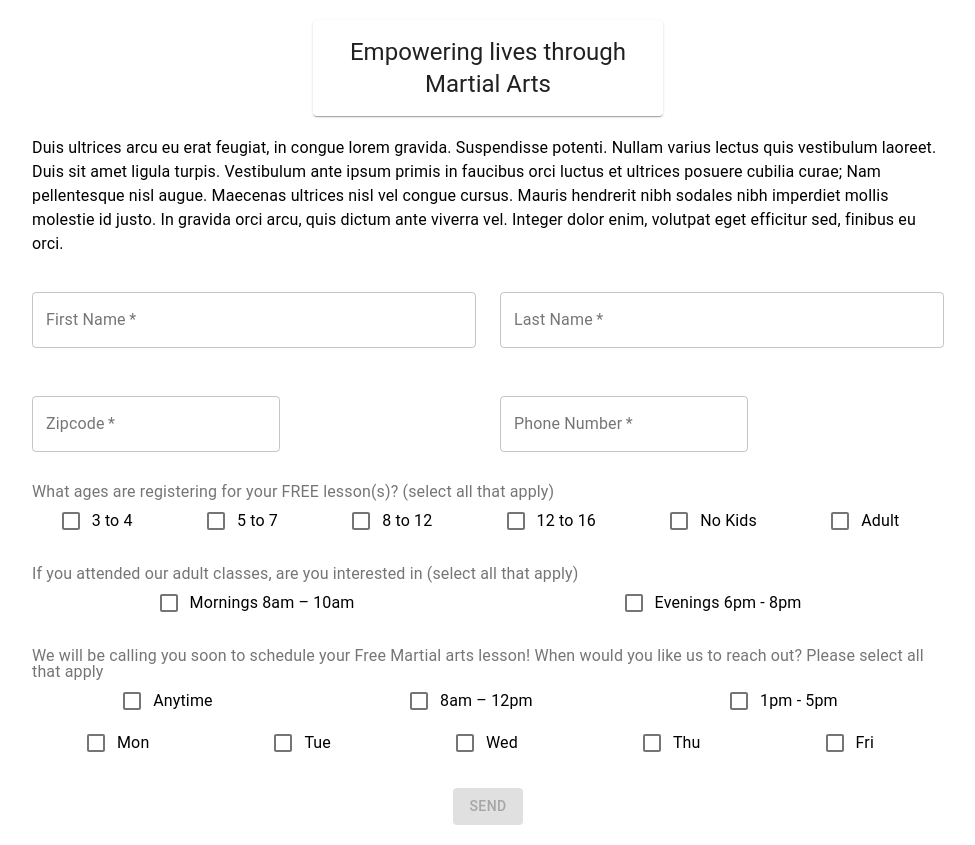
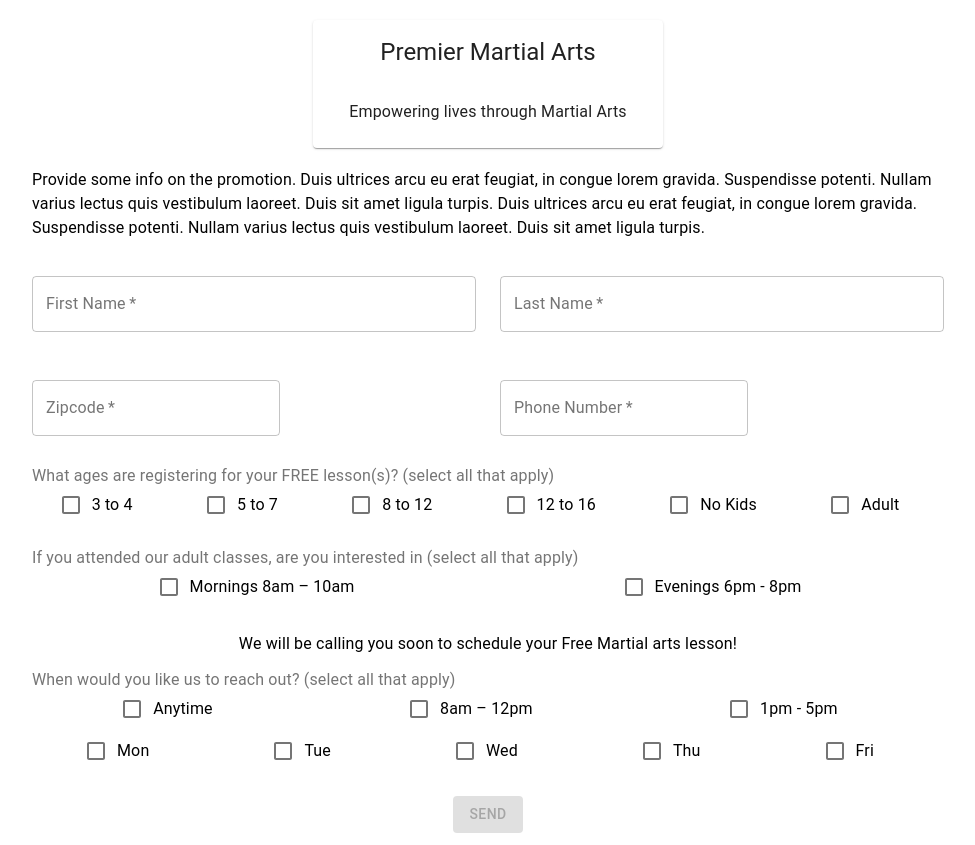
Before and after one commit to nickcoleman/google_sheets, a React (Create React App) app in the folder client/: page /promotion in a window 1280 px wide. Shown: the whole page, without its empty margins (152-1127 px from the left). Built offline with nearby package versions, Linux system fonts and the light colour scheme.

Commit message:
improve temp header

```diff
--- a/client/src/landing_pages/Promotion/ContactForm.js
+++ b/client/src/landing_pages/Promotion/ContactForm.js
@@ -1,11 +1,14 @@
 import React from 'react';
 import moment from 'moment';
 import {useFormik} from 'formik';
+
+import Button from '@material-ui/core/Button';
 import CircularProgress from '@material-ui/core/CircularProgress';
 import Container from '@material-ui/core/Container';
 import Grid from '@material-ui/core/Grid';
 import TextField from '@material-ui/core/TextField';
-import Button from '@material-ui/core/Button';
+import Typography from '@material-ui/core/Typography';
+
 import {BASE_URL_LANDING} from 'helpers/constants';
 
 import useStyles from './ContactForm.styles';
@@ -230,8 +233,12 @@ export const ContactForm = () => {
             />
           </Grid>
           <Grid item xs={12}>
+            <Typography align='center' className={classes.callingYou}>
+              We will be calling you soon to schedule your Free Martial arts
+              lesson!
+            </Typography>
             <AbstractCheckboxGroup
-              groupLabel='We will be calling you soon to schedule your Free Martial arts lesson!  When would you like us to reach out? Please select all that apply'
+              groupLabel='When would you like us to reach out? (select all that apply)'
               values={contactTimes}
               setValues={setContactTimes}
             />
--- a/client/src/landing_pages/Promotion/ContactForm.styles.js
+++ b/client/src/landing_pages/Promotion/ContactForm.styles.js
@@ -4,6 +4,9 @@ const useStyles = makeStyles((theme) => ({
   error: {
     color: 'red',
   },
+  callingYou: {
+    marginBottom: theme.spacing(2),
+  },
 }));
 
 export default useStyles;
--- a/client/src/landing_pages/Promotion/Content.js
+++ b/client/src/landing_pages/Promotion/Content.js
@@ -9,14 +9,11 @@ export const Card = () => {
   return (
     <Container maxWidth='md' className={classes.container}>
       <Typography>
-        Duis ultrices arcu eu erat feugiat, in congue lorem gravida. Suspendisse
-        potenti. Nullam varius lectus quis vestibulum laoreet. Duis sit amet
-        ligula turpis. Vestibulum ante ipsum primis in faucibus orci luctus et
-        ultrices posuere cubilia curae; Nam pellentesque nisl augue. Maecenas
-        ultrices nisl vel congue cursus. Mauris hendrerit nibh sodales nibh
-        imperdiet mollis molestie id justo. In gravida orci arcu, quis dictum
-        ante viverra vel. Integer dolor enim, volutpat eget efficitur sed,
-        finibus eu orci.
+        Provide some info on the promotion. Duis ultrices arcu eu erat feugiat,
+        in congue lorem gravida. Suspendisse potenti. Nullam varius lectus quis
+        vestibulum laoreet. Duis sit amet ligula turpis. Duis ultrices arcu eu
+        erat feugiat, in congue lorem gravida. Suspendisse potenti. Nullam
+        varius lectus quis vestibulum laoreet. Duis sit amet ligula turpis.
       </Typography>
     </Container>
   );
--- a/client/src/shared/Header.js
+++ b/client/src/shared/Header.js
@@ -1,9 +1,11 @@
 import React from 'react';
 import Card from '@material-ui/core/Card';
 import CardHeader from '@material-ui/core/CardHeader';
-import CardMedia from '@material-ui/core/CardMedia';
+import CardContent from '@material-ui/core/CardContent';
+// import CardMedia from '@material-ui/core/CardMedia';
+import Typography from '@material-ui/core/Typography';
 
-import logo from 'assets/MartialArts.png';
+// import logo from 'assets/MartialArts.png';
 import useStyles from './Header.styles';
 
 export const Header = () => {
@@ -17,10 +19,10 @@ export const Header = () => {
   // />
   return (
     <Card className={classes.card}>
-      <CardHeader
-        className={classes.cardHeader}
-        title='Empowering lives through Martial Arts'
-      />
+      <CardHeader className={classes.cardHeader} title='Premier Martial Arts' />
+      <CardContent align='center'>
+        <Typography>Empowering lives through Martial Arts</Typography>
+      </CardContent>
     </Card>
   );
 };
```
Also changed, not shown: client/src/assets/Karate.png (deleted), client/src/assets/MartialArts.png (deleted).
